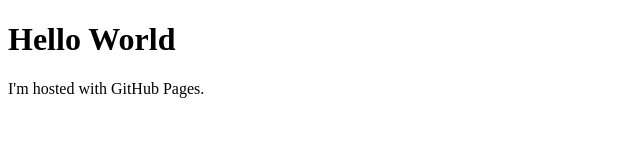
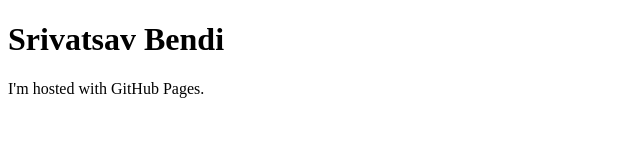
Before and after one commit to srivatsavbendi/srivatsavbendi.github.io, a plain HTML site: page index.html in a window 1280 px wide. Shown: the whole page, without its empty margins (0-640 px from the left). Drawn offline with Linux system fonts and the light colour scheme.

Commit message:
Update index.html

```diff
--- a/index.html
+++ b/index.html
@@ -5,7 +5,7 @@
     <link rel="icon" href="S.PNG">
 </head>
 <body>
-	<h1>Hello World</h1>
+	<h1>Srivatsav Bendi</h1>
 	<p>I'm hosted with GitHub Pages.</p>
 </body>
 </html>
```
